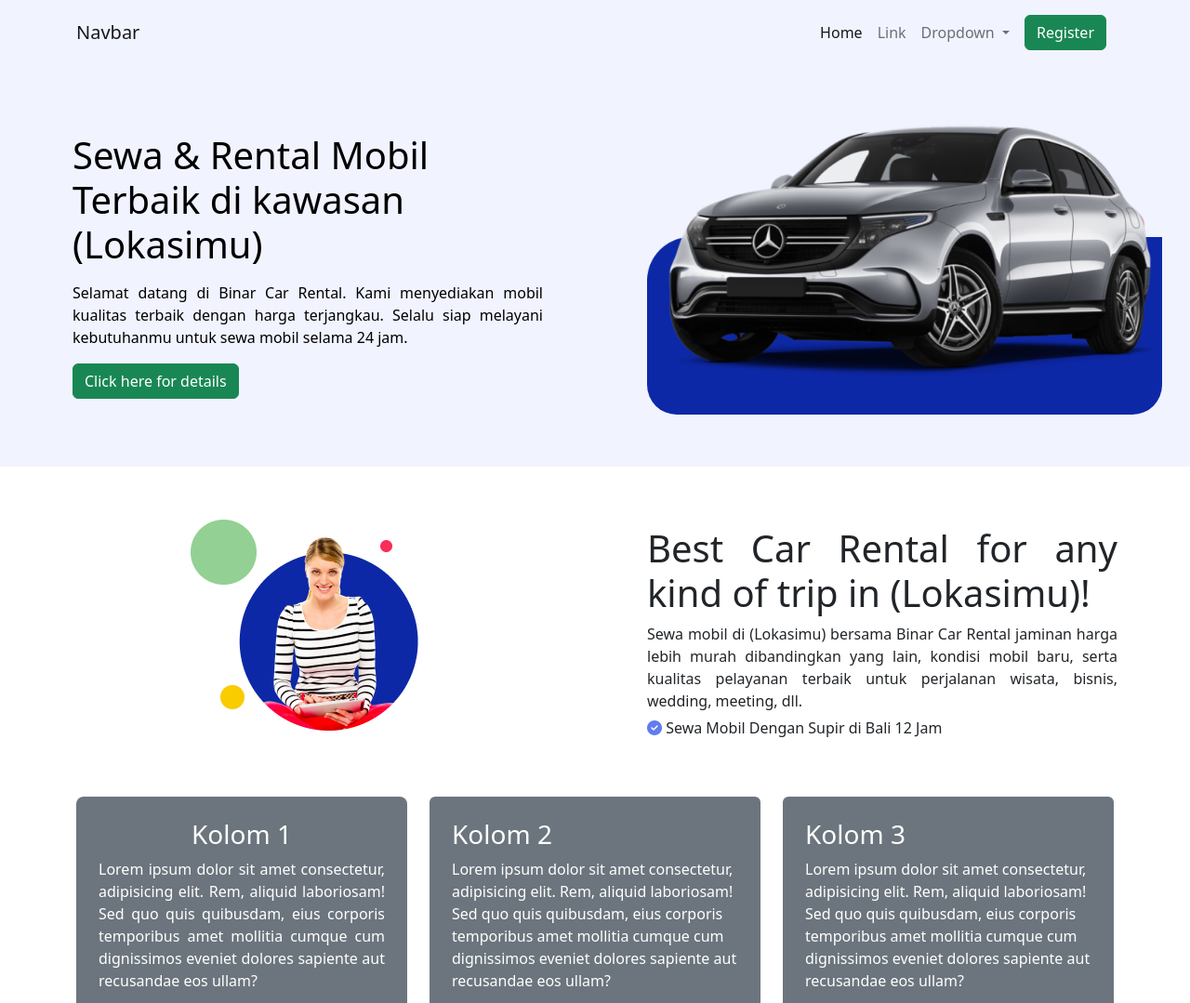
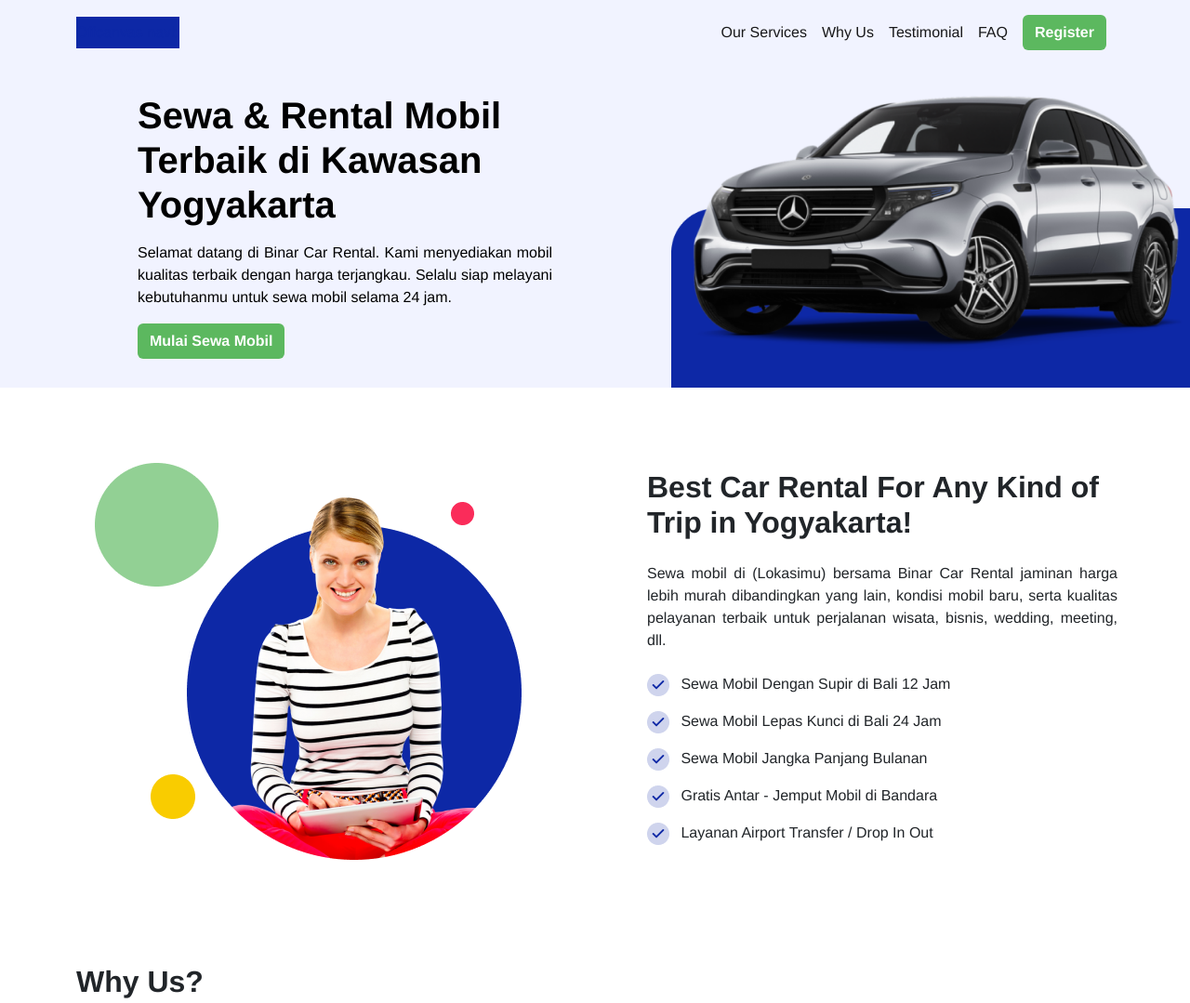
Before and after one commit to syuhda/challenge-01, a plain HTML site: page index.html in a window 1280 px wide. Shown: the top 1079 px of the page at 93% size. Drawn offline with Linux system fonts and the light colour scheme.

Commit message:
redesign, make section 2 and starting section 3

```diff
--- a/css/style.css
+++ b/css/style.css
@@ -1,3 +1,36 @@
+body {
+  font-family: "Helvetica";
+}
+
+h1,
+h2 {
+  font-weight: bold;
+}
+
+/* .border-top-left {
+  border-top-left-radius: 60px;
+  background-color: lightgreen;
+  margin-top: 10%;
+} */
+
+.btn-green {
+  background: #5cb85f;
+  font-weight: bold;
+  color: #ffffff;
+}
+
+.btn-green:hover {
+  background: #377039;
+  font-weight: bold;
+  color: #ffffff;
+}
+
+.navbar-brand-bg {
+  background-color: #0d28a6;
+  color: #0d28a6;
+  font-size: medium;
+}
+
 .text-justify {
   text-align: justify;
 }
--- a/index.html
+++ b/index.html
@@ -4,7 +4,7 @@
     <meta charset="UTF-8" />
     <meta http-equiv="X-UA-Compatible" content="IE=edge" />
     <meta name="viewport" content="width=device-width, initial-scale=1.0" />
-    <title>Bootstrap Example</title>
+    <title>Binar Car Rental</title>
     <link rel="stylesheet" href="css/bootstrap.min.css" />
     <link rel="stylesheet" href="css/style.css" />
     <script
@@ -17,52 +17,58 @@
     <!-- membuat navbar di sebelah kanan -->
     <nav class="navbar navbar-expand-lg jumbotron-background-color">
       <div class="container">
-        <a class="navbar-brand" href="#">Navbar</a>
+        <a class="navbar-brand navbar-brand-bg" href="#">Offcanvas navb</a>
         <button
           class="navbar-toggler"
           type="button"
-          data-bs-toggle="collapse"
-          data-bs-target="#navbarSupportedContent"
-          aria-controls="navbarSupportedContent"
-          aria-expanded="false"
-          aria-label="Toggle navigation"
+          data-bs-toggle="offcanvas"
+          data-bs-target="#offcanvasNavbar"
+          aria-controls="offcanvasNavbar"
         >
           <span class="navbar-toggler-icon"></span>
         </button>
-        <div class="collapse navbar-collapse" id="navbarSupportedContent">
-          <!--  -->
-          <ul class="navbar-nav ms-auto mb-2 mb-lg-0 align-items-center">
+        <div
+          class="offcanvas offcanvas-end"
+          tabindex="-1"
+          id="offcanvasNavbar"
+          aria-labelledby="offcanvasNavbarLabel"
+        >
+          <div class="offcanvas-header">
+            <h5 class="offcanvas-title" id="offcanvasNavbarLabel">Offcanvas</h5>
+            <button
+              type="button"
+              class="btn-close"
+              data-bs-dismiss="offcanvas"
+              aria-label="Close"
+            ></button>
+          </div>
+          <div class="offcanvas-body">
+            <ul class="navbar-nav ms-auto mb-2 mb-lg-0 align-items-xl-center">
               <li class="nav-item">
-              <a class="nav-link active" aria-current="page" href="#">Home</a>
+                <a class="nav-link active" aria-current="page" href="#"
+                  >Our Services</a
+                >
               </li>
               <li class="nav-item">
-              <a class="nav-link" href="#">Link</a>
+                <a class="nav-link active" aria-current="page" href="#"
+                  >Why Us</a
+                >
               </li>
-            <li class="nav-item dropdown">
-              <a
-                class="nav-link dropdown-toggle"
-                href="#"
-                role="button"
-                data-bs-toggle="dropdown"
-                aria-expanded="false"
+              <li class="nav-item">
+                <a class="nav-link active" aria-current="page" href="#"
+                  >Testimonial</a
                 >
-                Dropdown
-              </a>
-              <ul class="dropdown-menu">
-                <li><a class="dropdown-item" href="#">Action</a></li>
-                <li><a class="dropdown-item" href="#">Another action</a></li>
-                <li><hr class="dropdown-divider" /></li>
-                <li>
-                  <a class="dropdown-item" href="#">Something else here</a>
               </li>
-              </ul>
+              <li class="nav-item">
+                <a class="nav-link active" aria-current="page" href="#">FAQ</a>
               </li>
               <li class="nav-item">
                 <a class="nav-link">
-                <button class="btn btn-success">Register</button>
+                  <button class="btn btn-green">Register</button>
                 </a>
               </li>
             </ul>
+          </div>
         </div>
       </div>
     </nav>
@@ -71,43 +77,41 @@
     <!-- padding, jarak konten dengan sekitarnya/div-nya -->
     <!-- background _ warna text _ rounded _ arah text-->
     <!-- class="mb-5 p-5 bg-dark text-white rounded text-center" -->
-    <div class="mb-5 p-5 jumbotron-background-color">
-      <div class="container">
-        <div class="row">
-          <div class="col-md-6 p-2">
-            <div class="d-flex flex-column justify-content-center h-100 me-5">
+    <div class="mb-5 jumbotron-background-color">
+      <div class="container me-0 p-0">
+        <div class="row p-0">
+          <div class="col-md-6">
+            <div
+              class="d-flex flex-column justify-content-center h-100 me-5 p-2"
+            >
               <h1 class="my-2">
-                Sewa & Rental Mobil Terbaik di kawasan (Lokasimu)
+                Sewa & Rental Mobil Terbaik di Kawasan Yogyakarta
               </h1>
-              <p class="my-2 text-justify">
+              <p class="my-2 me-5 text-justify">
                 Selamat datang di Binar Car Rental. Kami menyediakan mobil
                 kualitas terbaik dengan harga terjangkau. Selalu siap melayani
                 kebutuhanmu untuk sewa mobil selama 24 jam.
               </p>
               <div>
-                <button type="button" class="my-2 btn btn-success">
-                  Click here for details
+                <button type="button" class="my-2 btn btn-green">
+                  Mulai Sewa Mobil
                 </button>
               </div>
             </div>
           </div>
-          <div class="col-md-6 p-2">
-            <img
-              src="images/img_car.png"
-              alt="cat"
-              class="img-fluid ms-5 rounded-5"
-            />
+          <div class="col-md-6">
+            <img src="images/img_car.png" alt="cat" class="img-fluid mt-4" />
           </div>
         </div>
       </div>
     </div>
 
-    <div class="container mb-5">
+    <div class="container mb-5 pt-4">
       <div class="row">
         <div class="col-md-6 p-2">
           <div class="d-flex justify-content-center">
             <img
-              src="images/img-service.png"
+              src="images/img_service.png"
               alt="image service"
               class="img-fluid me-5"
             />
@@ -115,32 +119,70 @@
         </div>
         <div class="col-md-6 p-2">
           <div class="ms-5">
-            <h1 class="my-2 text-justify">
-              Best Car Rental for any kind of trip in (Lokasimu)!
-            </h1>
-            <p class="my-2 text-justify">
+            <h2 class="my-2">
+              Best Car Rental For Any Kind of Trip in Yogyakarta!
+            </h2>
+            <p class="my-4 text-justify">
               Sewa mobil di (Lokasimu) bersama Binar Car Rental jaminan harga
               lebih murah dibandingkan yang lain, kondisi mobil baru, serta
               kualitas pelayanan terbaik untuk perjalanan wisata, bisnis,
               wedding, meeting, dll.
             </p>
 
-            <h6 class="text-normal-weight my-2">
+            <h6 class="text-normal-weight my-3">
               <span
-                ><i
-                  class="fa-sharp fa-solid fa-circle-check"
-                  style="color: #607cf1"
-                ></i
-              ></span>
+                ><img
+                  src="images/icon_check.png"
+                  alt="check"
+                  class="img-fluid me-2 align-items-center"
+              /></span>
               Sewa Mobil Dengan Supir di Bali 12 Jam
+            </h6>
+            <h6 class="text-normal-weight my-3">
+              <span
+                ><img
+                  src="images/icon_check.png"
+                  alt="check"
+                  class="img-fluid me-2 align-items-center"
+              /></span>
+              Sewa Mobil Lepas Kunci di Bali 24 Jam
+            </h6>
+            <h6 class="text-normal-weight my-3">
+              <span
+                ><img
+                  src="images/icon_check.png"
+                  alt="check"
+                  class="img-fluid me-2 align-items-center"
+              /></span>
+              Sewa Mobil Jangka Panjang Bulanan
+            </h6>
+            <h6 class="text-normal-weight my-3">
+              <span
+                ><img
+                  src="images/icon_check.png"
+                  alt="check"
+                  class="img-fluid me-2 align-items-center"
+              /></span>
+              Gratis Antar - Jemput Mobil di Bandara
+            </h6>
+            <h6 class="text-normal-weight my-3 mb-5">
+              <span
+                ><img
+                  src="images/icon_check.png"
+                  alt="check"
+                  class="img-fluid me-2 align-items-center"
+              /></span>
+              Layanan Airport Transfer / Drop In Out
             </h6>
           </div>
         </div>
       </div>
     </div>
 
-    <div class="container mb-5">
-      <div class="row">
+    <div class="container my-5 pt-4">
+      <h2>Why Us?</h2>
+      <p>Mengapa harus pilih Binar Car Rental?</p>
+      <div class="row mt-4">
         <div class="col-sm-4">
           <div
             class="bg-secondary rounded-3 text-white p-4 text-white text-justify"
```
Also changed, not shown: images/icon_check.png (added), images/img-service.png (deleted), images/img_service.png (added). Lines whose indentation alone changed are shown as unchanged.
